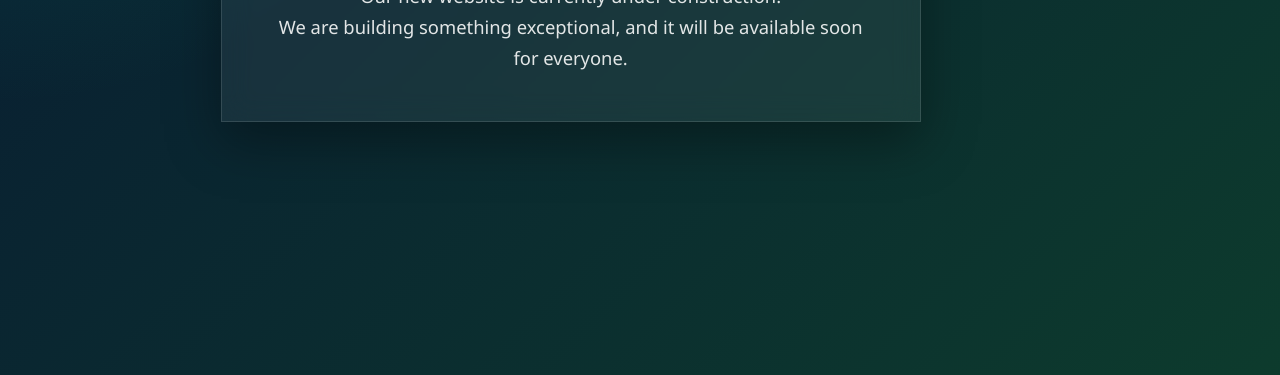
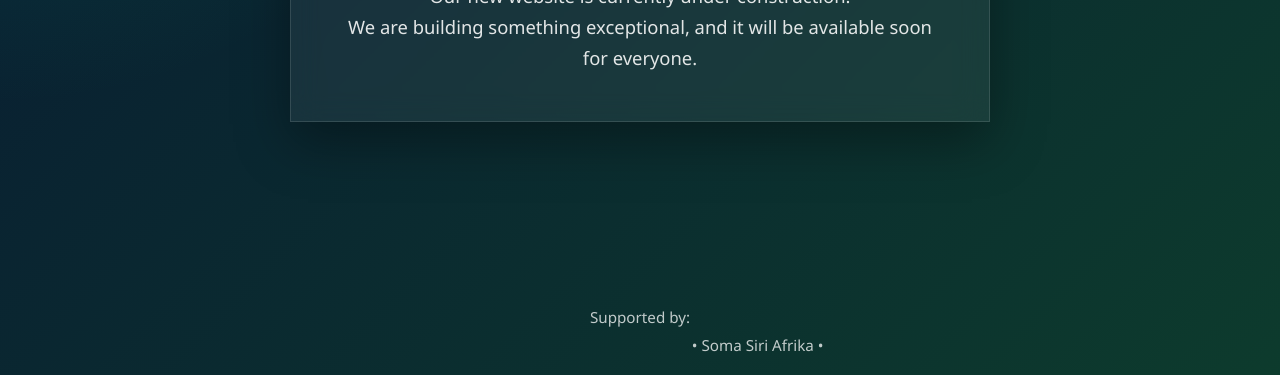
Before and after one commit to Donkey-Depot/Donkey-Depot, a plain HTML site: page index.html in a window 1280 px wide. Shown: the part 425-800 px from the top of the page. Drawn offline with Linux system fonts and the light colour scheme.

Commit message:
Update index.html

```diff
--- a/index.html
+++ b/index.html
@@ -46,6 +46,32 @@
         .accent {
             color: #65f5b0;
         }
+        .sponsors {
+    position: fixed;
+    bottom: 20px;
+    left: 0;
+    width: 100%;
+    text-align: center;
+    font-size: 0.95rem;
+    color: rgba(255,255,255,0.75);
+}
+
+.ticker {
+    overflow: hidden;
+    white-space: nowrap;
+    margin-top: 0.5rem;
+}
+
+.track {
+    display: inline-block;
+    padding-left: 100%;
+    animation: scroll 12s linear infinite;
+}
+
+@keyframes scroll {
+    from { transform: translateX(0); }
+    to { transform: translateX(-100%); }
+}
     </style>
 </head>
 <body>
```
